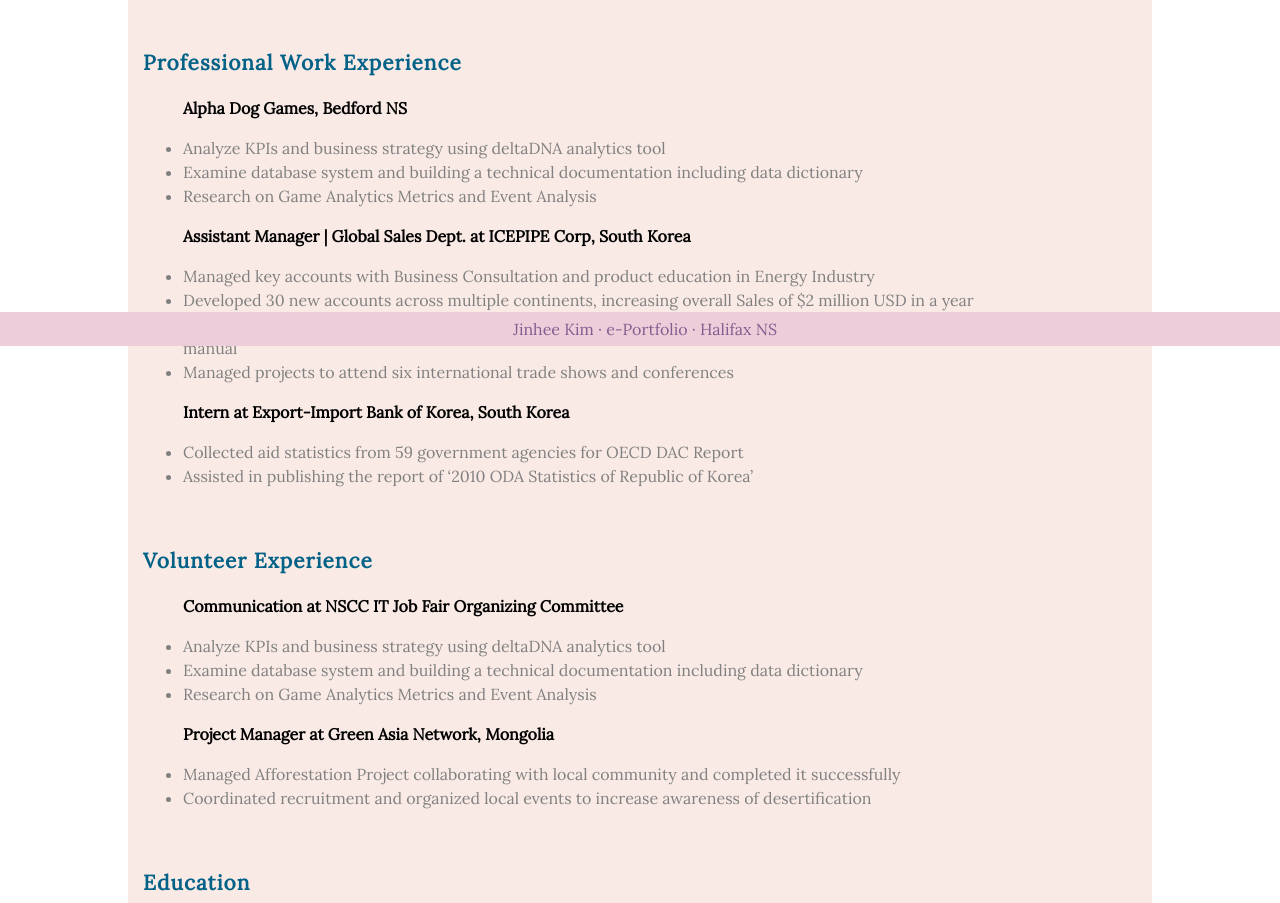
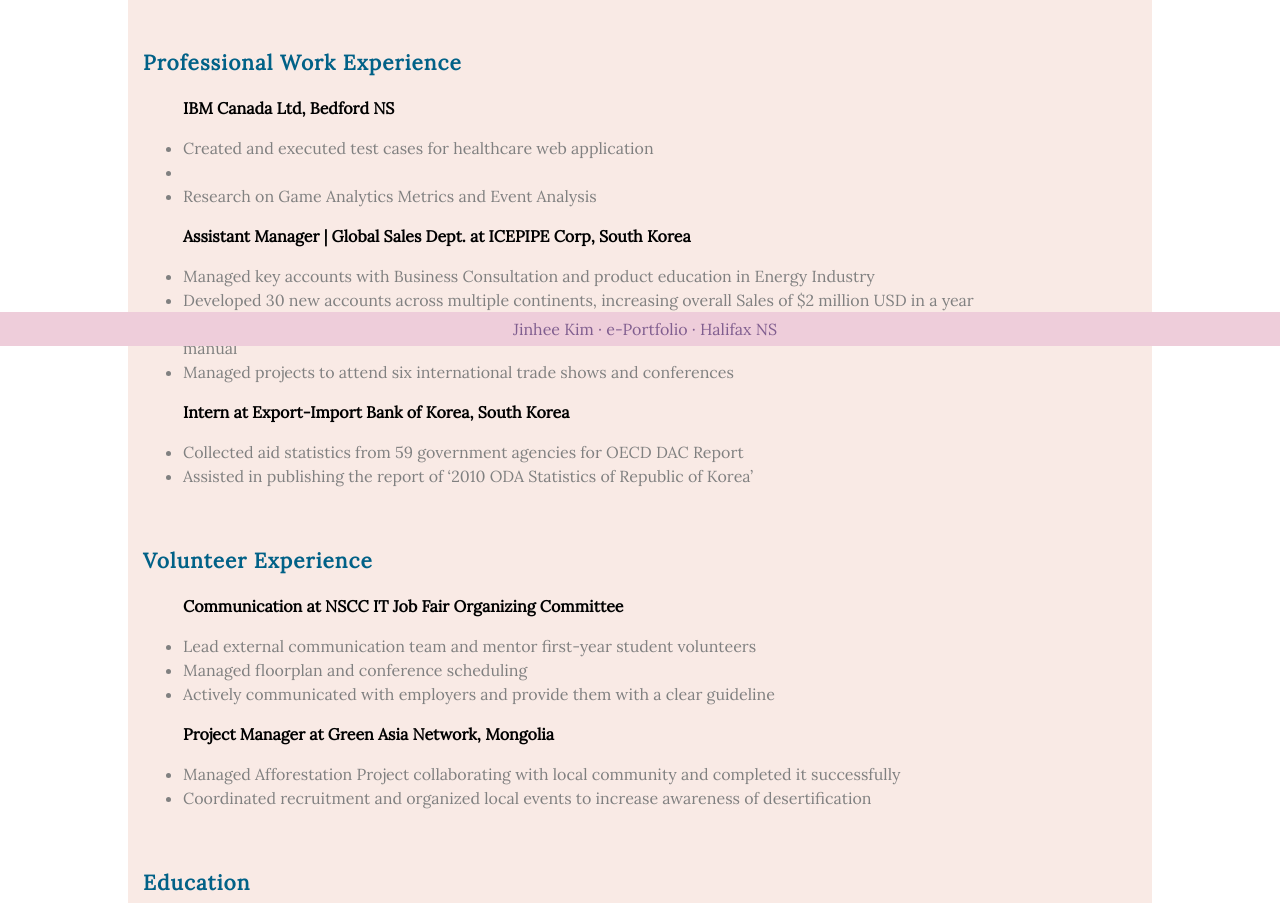
Before and after one commit to jkimbanalyst/jkimbanalyst.github.io, a plain HTML site: page resume.html in a window 1280 px wide. Shown: the part 454-1357 px from the top of the page. Drawn offline with Linux system fonts and the light colour scheme.

Commit message:
Update resume.html

```diff
--- a/resume.html
+++ b/resume.html
@@ -34,9 +34,9 @@
 	  <article id="pblock">
 	    <h2>Professional Work Experience </h2>
 		 <ul>
-			<p> Alpha Dog Games, Bedford NS  </p>
-				<li> Analyze KPIs and business strategy using deltaDNA analytics tool </li>
-				<li> Examine database system and building a technical documentation including data dictionary </li>
+			<p> IBM Canada Ltd, Bedford NS  </p>
+				<li> Created and executed test cases for healthcare web application </li>
+				<li>  </li>
 				<li> Research on Game Analytics Metrics and Event Analysis </li>
 			<p> Assistant Manager | Global Sales Dept. at ICEPIPE Corp, South Korea </p>
 				<li> Managed key accounts with Business Consultation and product education in Energy Industry </li>
@@ -51,9 +51,9 @@
 	    <h2> Volunteer Experience </h2>
 		 <ul>
 			<p> Communication at NSCC IT Job Fair Organizing Committee </p>
-				<li> Analyze KPIs and business strategy using deltaDNA analytics tool </li>
-				<li> Examine database system and building a technical documentation including data dictionary </li>
-				<li> Research on Game Analytics Metrics and Event Analysis </li>
+				<li> Lead external communication team and mentor first-year student volunteers </li>
+				<li> Managed floorplan and conference scheduling  </li>
+				<li> Actively communicated with employers and provide them with a clear guideline </li>
 			<p> Project Manager at Green Asia Network, Mongolia </p>
 				<li>Managed Afforestation Project collaborating with local community and completed it successfully</li>
 				<li>Coordinated recruitment and organized local events to increase awareness of desertification</li>
```
